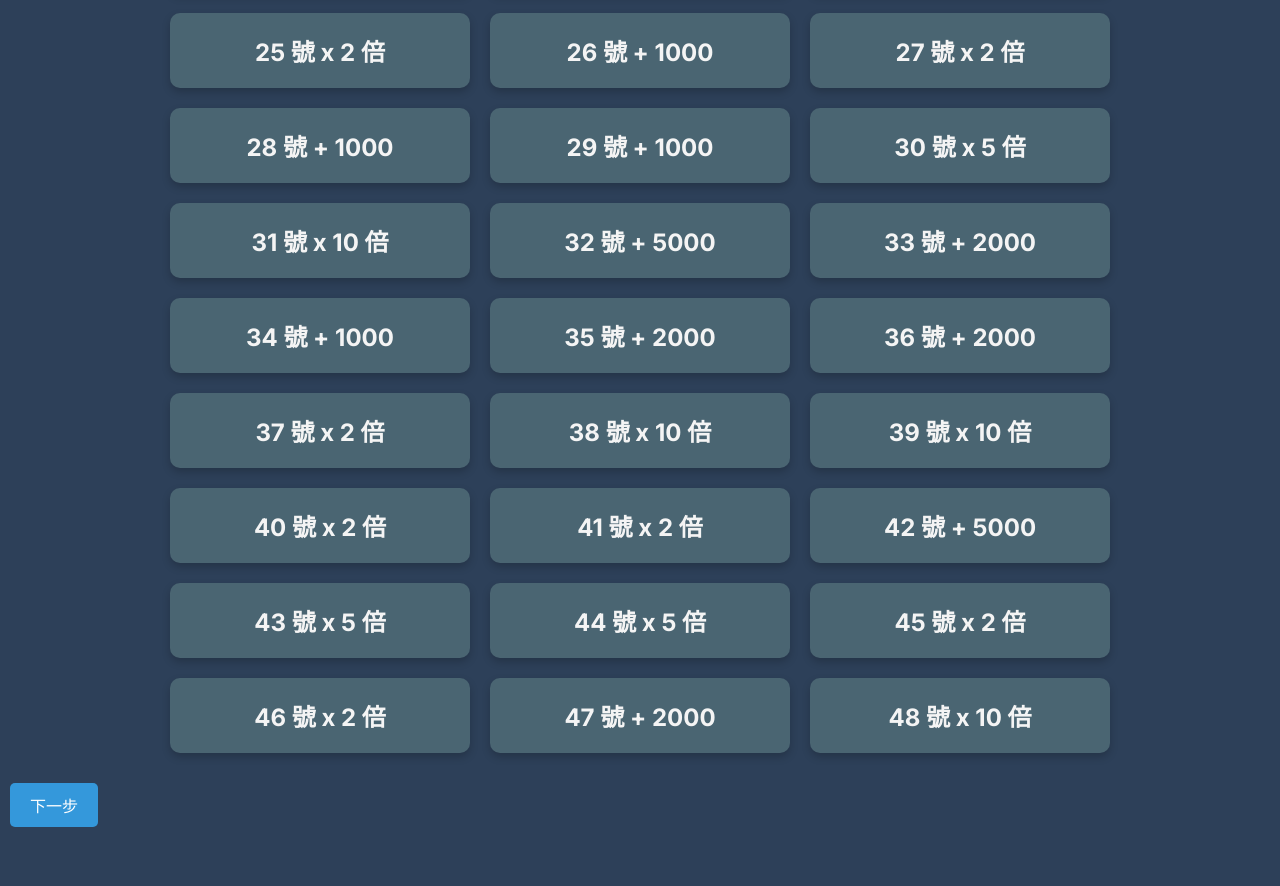
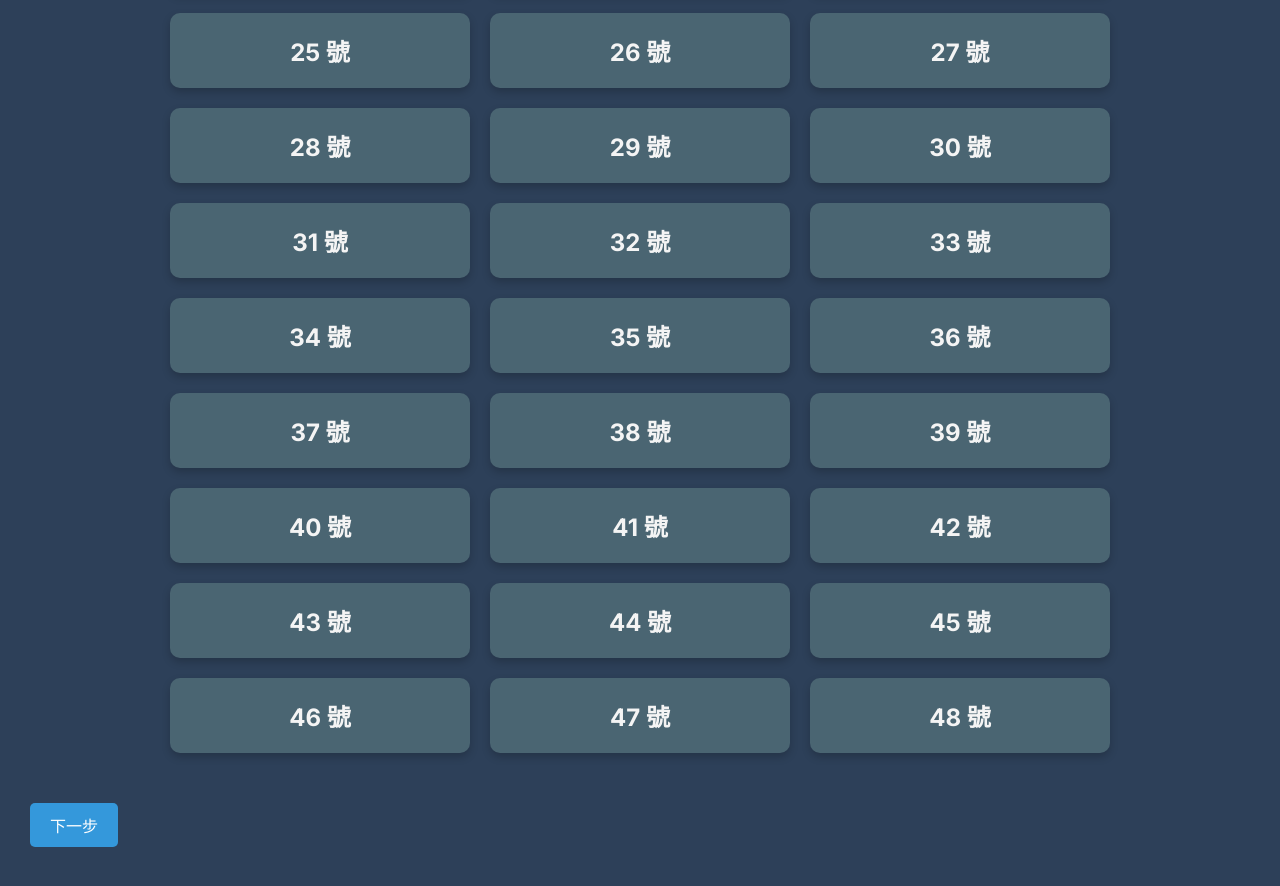
Before and after one commit to TKDchampion/scratch-off, a Next.js app: page /home in a window 1280 px wide. Shown: the part 900-1786 px from the top of the page. Before the commit the page ends 1727 px from the top, so only its background shows below. Built offline with nearby package versions, Linux system fonts and the light colour scheme.

Commit message:
add prevent event

```diff
--- a/package.json
+++ b/package.json
@@ -3,7 +3,7 @@
   "version": "0.1.0",
   "homepage": "https://TKDchampion.github.io/scratch-off/",
   "scripts": {
-    "dev": "next dev",
+    "dev": "next dev -H 192.168.0.206",
     "build": "next build",
     "start": "next start",
     "lint": "next lint"
--- a/src/app/globals.css
+++ b/src/app/globals.css
@@ -112,6 +112,8 @@ a {
   font-size: 16px;
   cursor: pointer;
   transition: background-color 0.3s ease;
+  margin: 20px;
+  margin-bottom: 50px;
 }
 
 .pretty-button:hover {
--- a/src/components/Card/index.tsx
+++ b/src/components/Card/index.tsx
@@ -10,9 +10,7 @@ interface Props {
 const Card: React.FC<Props> = ({ number, item }) => {
   return (
     <div className={`card ${item.active ? "active" : ""}`}>
-      <h2>
-        {number} 號 {item.name}
-      </h2>
+      <h2>{number} 號</h2>
     </div>
   );
 };
```
Also changed, not shown: src/app/play/page.tsx (+7 -7 lines), src/components/ScratchCard/index.tsx (+20 -0 lines).
